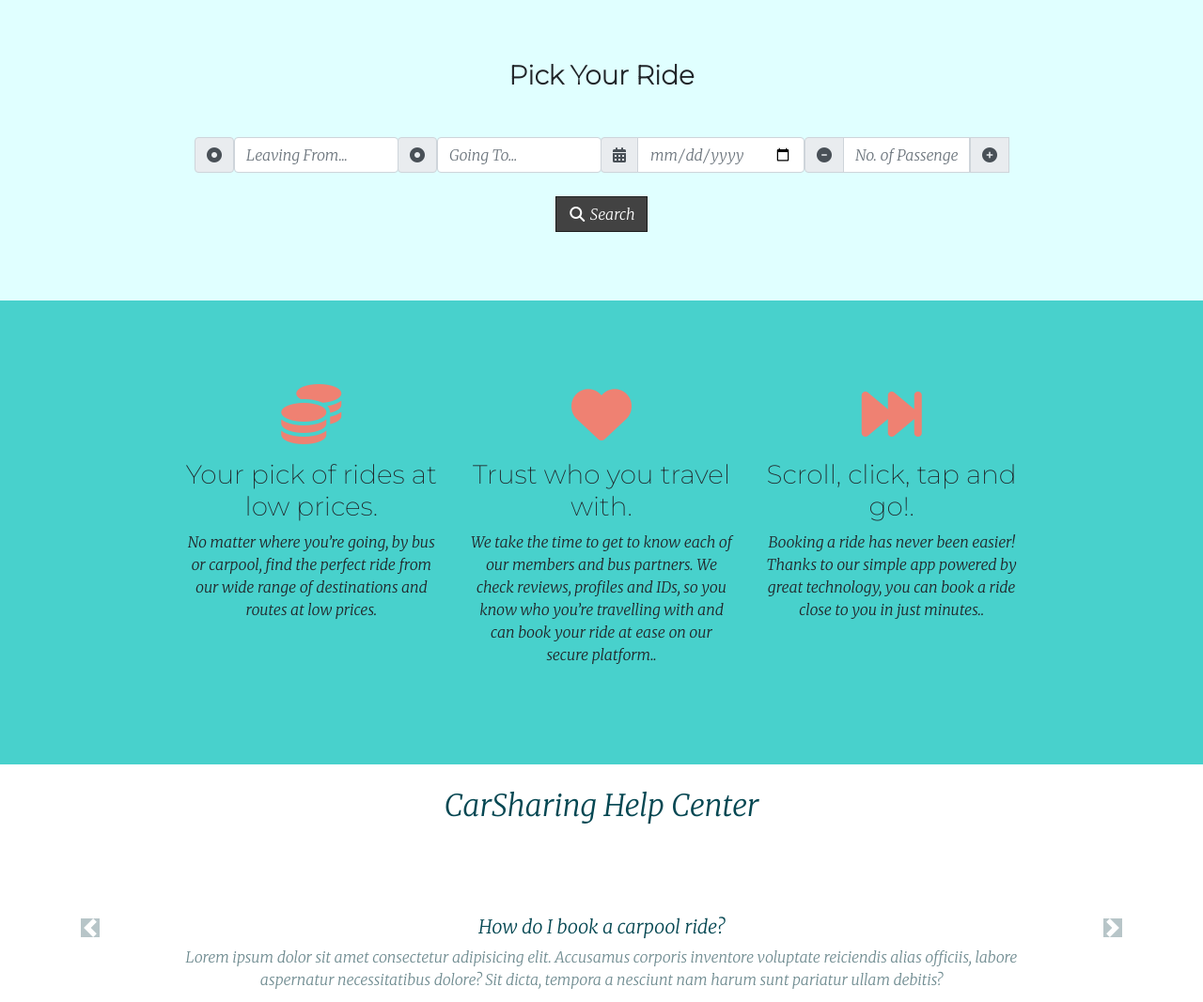
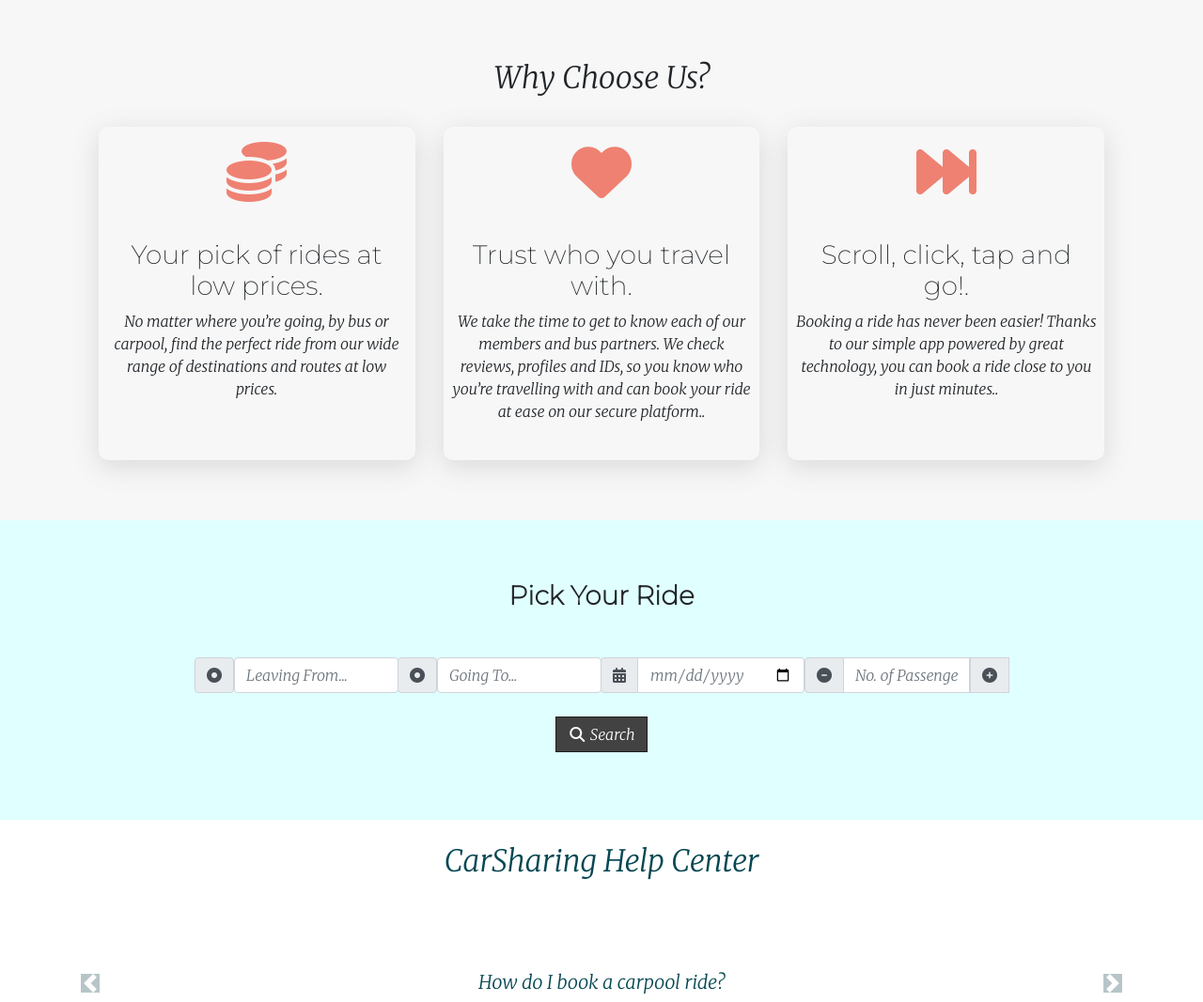
Before and after one commit to bajpaiayush0128/django-car-sharing, a Django app: page / in a window 1280 px wide. Shown: the part 704-1771 px from the top of the page at 94% size. Run offline with Django 4.2, Linux system fonts and the light colour scheme; some libraries are stand-ins or nearby versions.

Commit message:
fix some designs in features section on homepage

```diff
--- a/home/static/style.css
+++ b/home/static/style.css
@@ -131,14 +131,17 @@ background-size: cover;
 
 /* Feature Section */
 #features {
-  padding: 7% 15%;
+  padding: 5% 7%;
   position: relative;
   z-index: 1;
-  background-color: #48d1cc;
+  background-color: #f7f7f7;
 }
 
 .feature-box {
   text-align: center;
+  height: 100%;
+  border-radius: 10px;
+  box-shadow: rgba(100, 100, 111, 0.2) 0px 7px 29px 0px;
 }
 
 .featureIcon {
--- a/home/templates/homepage.html
+++ b/home/templates/homepage.html
@@ -18,6 +18,51 @@
                 </div>
             </div>
 
+        </div>
+    </div>
+</section>
+
+<section id="features">
+    <div class="container">
+        <h2 class="text-center pb-4">Why Choose Us?</h2>
+        <div class="row">
+            <div class="col-md-4">
+                <div class="text-center feature-box py-3">
+                    <i class="featureIcon fas fa-duotone fa-coins fa-4x"></i>
+                    <div class="my-4 px-2">
+                        <h3 style="font-family: 'Montserrat', sans-serif;">Your pick of rides at low prices.</h3>
+                        <p>No matter where you’re going, by bus or carpool, find the perfect ride from our wide range of
+                            destinations and routes at low prices.</p>
+                    </div>
+                </div>
+            </div>
+            <div class="col-md-4">
+                <div class="text-center feature-box py-3">
+                    <i class="featureIcon fas fa-heart fa-4x"></i>
+                    <div class="my-4 px-2">
+                        <h3 style="font-family: 'Montserrat', sans-serif;">Trust who you travel with.</h3>
+                        <p>We take the time to get to know each of our members and bus partners. We check reviews,
+                            profiles
+                            and
+                            IDs,
+                            so you know who you’re travelling with and can book your ride at ease on our secure
+                            platform..
+                        </p>
+                    </div>
+                </div>
+            </div>
+            <div class="col-md-4">
+                <div class="text-center feature-box py-3">
+                    <i class="featureIcon fa-solid fa-forward-fast fa-4x"></i>
+                    <div class="my-4 px-2">
+                        <h3 style="font-family: 'Montserrat', sans-serif;">Scroll, click, tap and go!.</h3>
+                        <p>Booking a ride has never been easier! Thanks to our simple app powered by great technology,
+                            you
+                            can
+                            book a ride close to you in just minutes..</p>
+                    </div>
+                </div>
+            </div>
         </div>
     </div>
 </section>
@@ -79,38 +124,6 @@
                 </span>
             </div>
         </form>
-    </div>
-</section>
-
-<section id="features">
-
-    <div class="row">
-        <div class="feature-box col-lg-4">
-            <i class="featureIcon fas fa-duotone fa-coins fa-4x"></i>
-            <h3 style="font-family: 'Montserrat', sans-serif;">Your pick of rides at low prices.</h3>
-            <p>No matter where you’re going, by bus or carpool, find the perfect ride from our wide range of
-                destinations and routes at low prices.</p>
-        </div>
-
-        <div class="feature-box col-lg-4">
-            <i class="featureIcon fas fa-heart fa-4x"></i>
-            <h3 style="font-family: 'Montserrat', sans-serif;">Trust who you travel with.</h3>
-            <p>We take the time to get to know each of our members and bus partners. We check reviews, profiles
-                and
-                IDs,
-                so you know who you’re travelling with and can book your ride at ease on our secure platform..
-            </p>
-        </div>
-
-
-        <div class="feature-box col-lg-4">
-            <i class="featureIcon fa-solid fa-forward-fast fa-4x"></i>
-            <h3 style="font-family: 'Montserrat', sans-serif;">Scroll, click, tap and go!.</h3>
-            <p>Booking a ride has never been easier! Thanks to our simple app powered by great technology, you
-                can
-                book a ride close to you in just minutes..</p>
-        </div>
-
     </div>
 </section>
 
```
